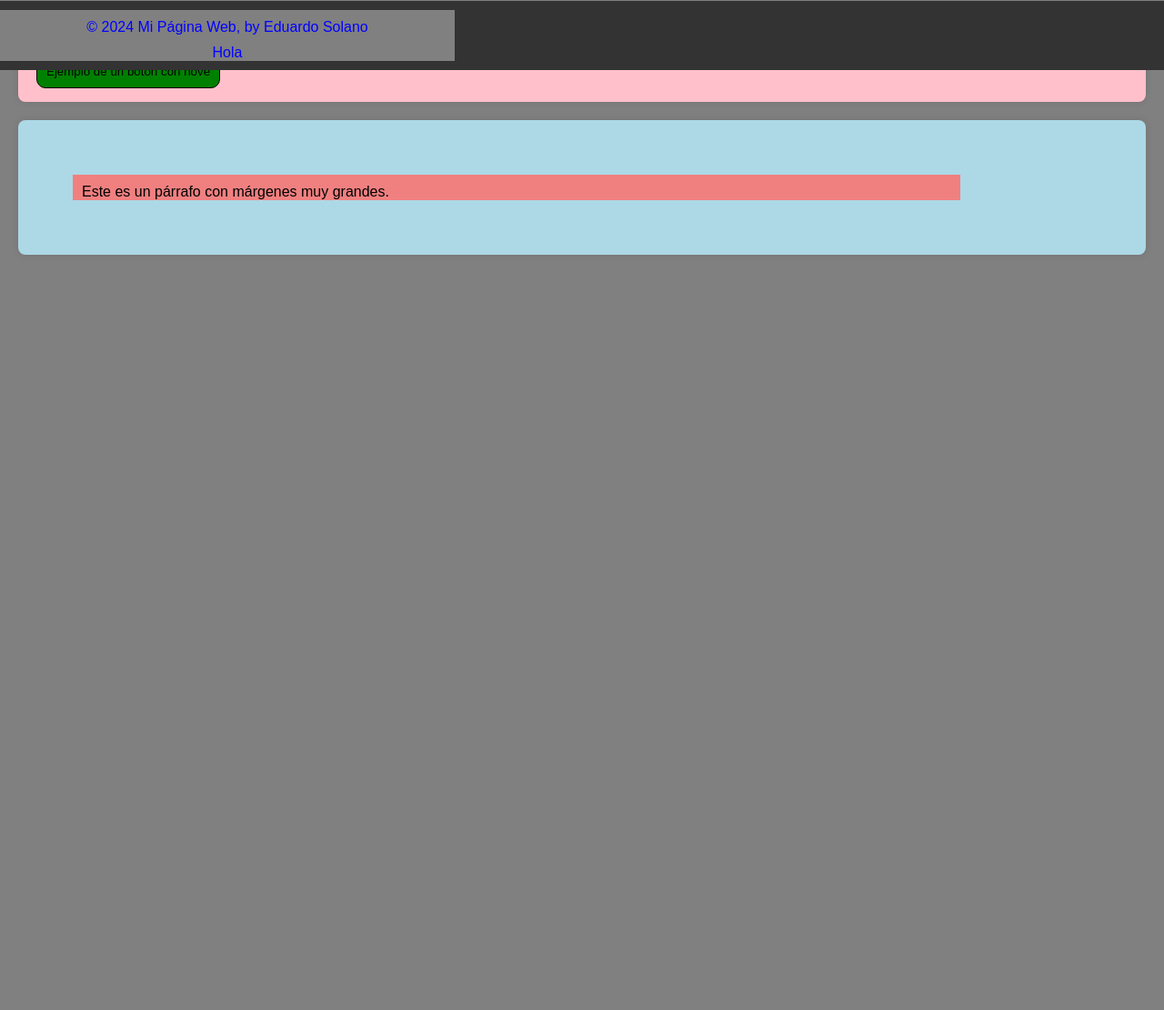
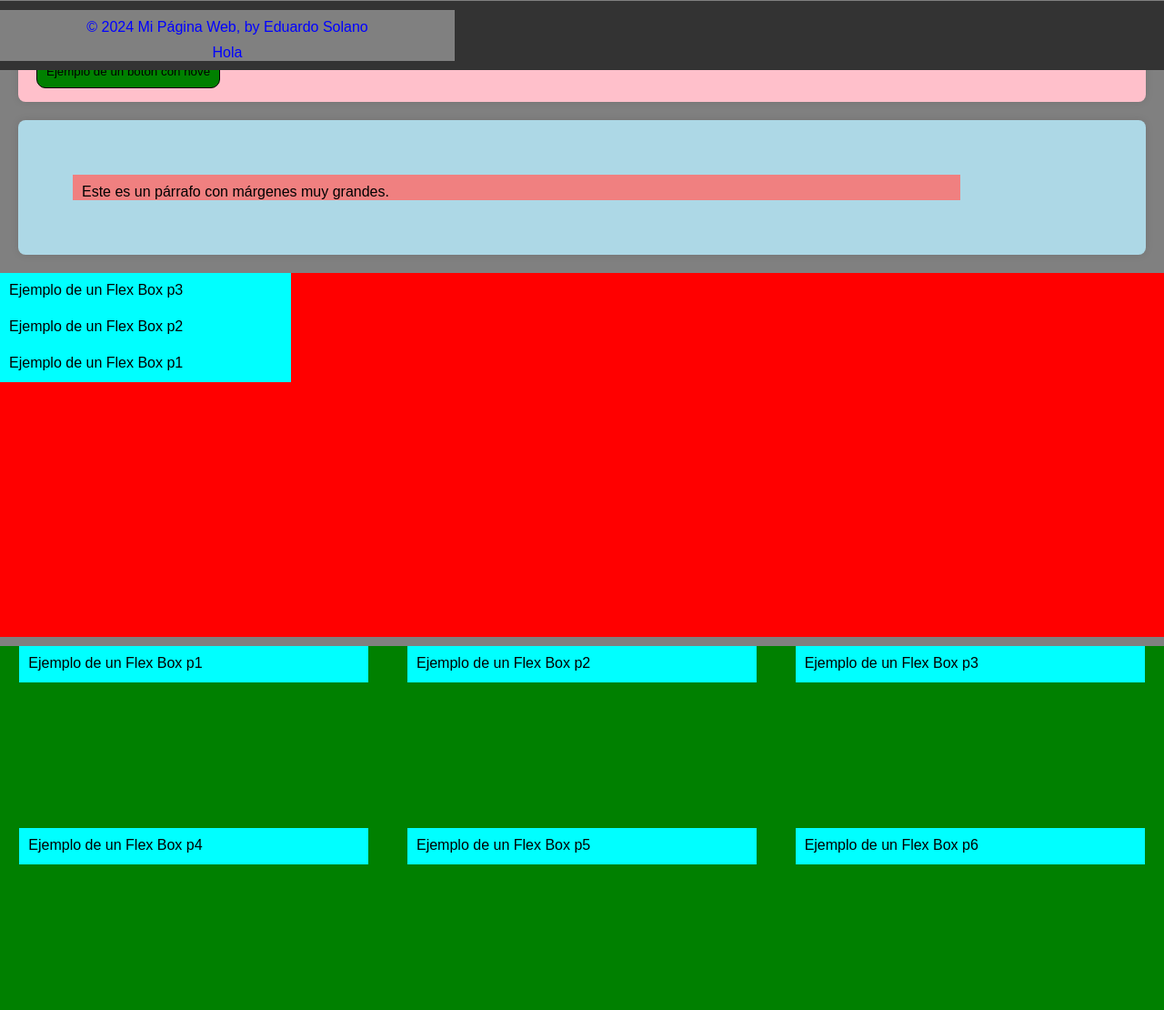
Before and after one commit to esolano1/Testing-My-Projects, a plain HTML site: page index.html in a window 1280 px wide. Shown: the part 723-1833 px from the top of the page at 91% size. Before the commit the page ends 1023 px from the top, so only its background shows below. Drawn offline with Linux system fonts and the light colour scheme.

Commit message:
Adding more code

```diff
--- a/index.css
+++ b/index.css
@@ -183,6 +183,7 @@ p {
     margin-right: 10px;
 }
 
+
 .divHola{
     background-color: red;
     height: 100px;
@@ -194,3 +195,51 @@ p {
     margin-left: 10px; /*Space between margin and the close container*/
     margin-top: 10px; /*Space between margin and the close container*/
 }
+
+
+.flexbox {
+    background-color: red;
+    height: 400px;
+    display:flex;
+    flex-direction: column-reverse;
+    justify-content: flex-end;
+    align-items: flex-start;
+
+
+}
+
+.flexbox p {
+background-color: aqua;
+    width: 25%;
+    height: 10%;
+    margin: initial;
+
+    }
+
+.flexbox2 {
+        background-color: green;
+        margin-top: 10px;
+        height: 400px;
+        width: 100%;
+        display:flex;
+        flex-direction: row;
+        justify-content: space-around;
+        align-items: flex-start;
+        flex-wrap: wrap;
+
+     /*   overflow-x: auto;
+        overflow-y: hidden;
+        white-space: nowrap;*/
+
+    }
+
+.flexbox2 p {
+    background-color: aqua;
+        width: 30%;
+        height: 10%;
+        margin: initial;
+
+ /*       flex: 0 0 auto;
+        box-sizing: border-box;*/
+
+        }
--- a/index.html
+++ b/index.html
@@ -63,7 +63,34 @@
         </p>
       </section>
 
+      <div class="flexbox">
+        <p>Ejemplo de un Flex Box p1</p>
+        <p>
+            Ejemplo de un Flex Box p2
+        </p>
+        <p>
+            Ejemplo de un Flex Box p3
+        </p>
 
+    </div>
+
+
+    <div class="flexbox2">
+        <p>Ejemplo de un Flex Box p1</p>
+        <p>
+            Ejemplo de un Flex Box p2
+        </p>
+        <p>
+            Ejemplo de un Flex Box p3
+        </p>
+        <p>Ejemplo de un Flex Box p4</p>
+        <p>
+            Ejemplo de un Flex Box p5
+        </p>
+        <p>
+            Ejemplo de un Flex Box p6
+        </p>
+    </div>
 
 
     <footer>
```
